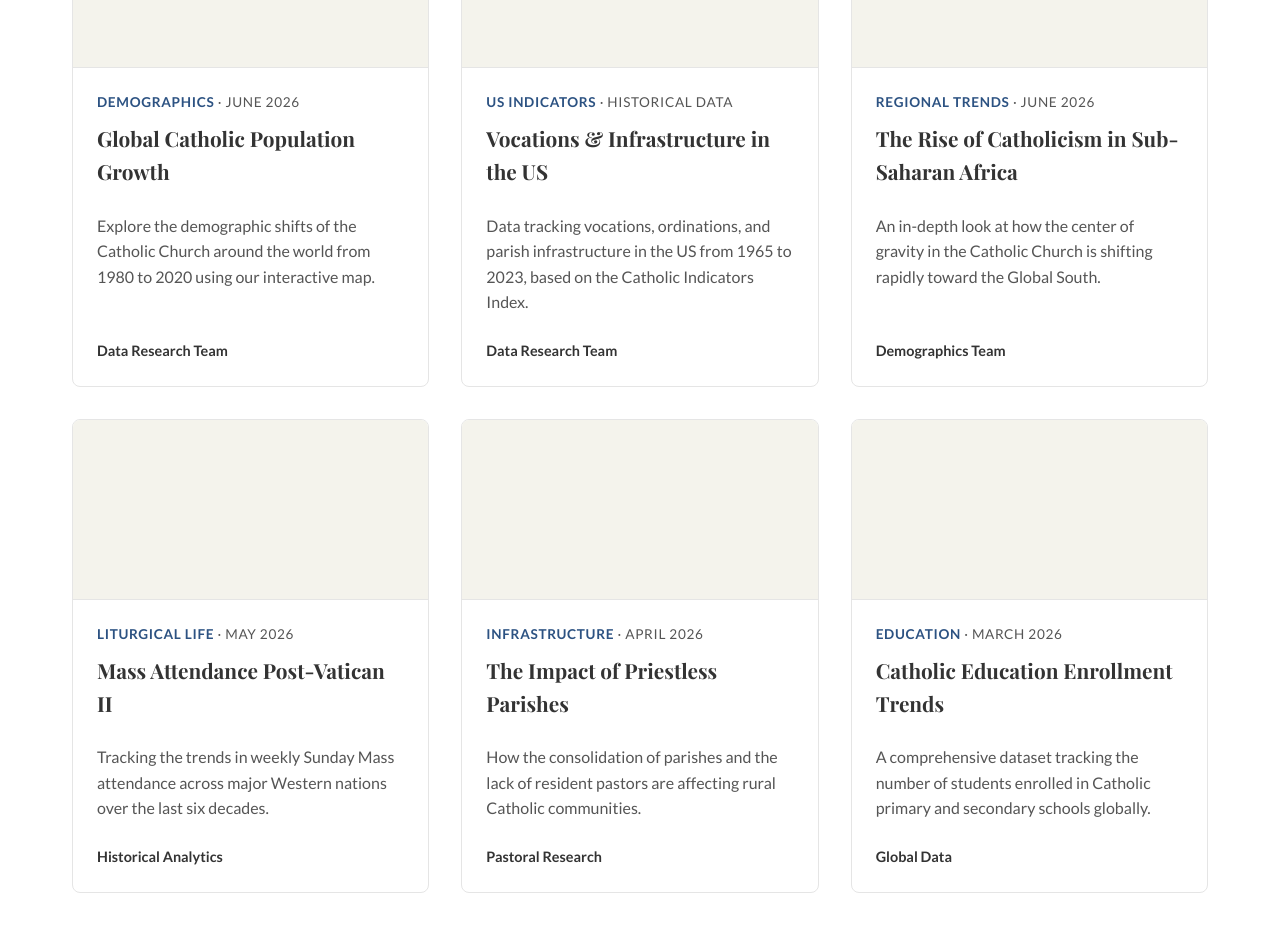
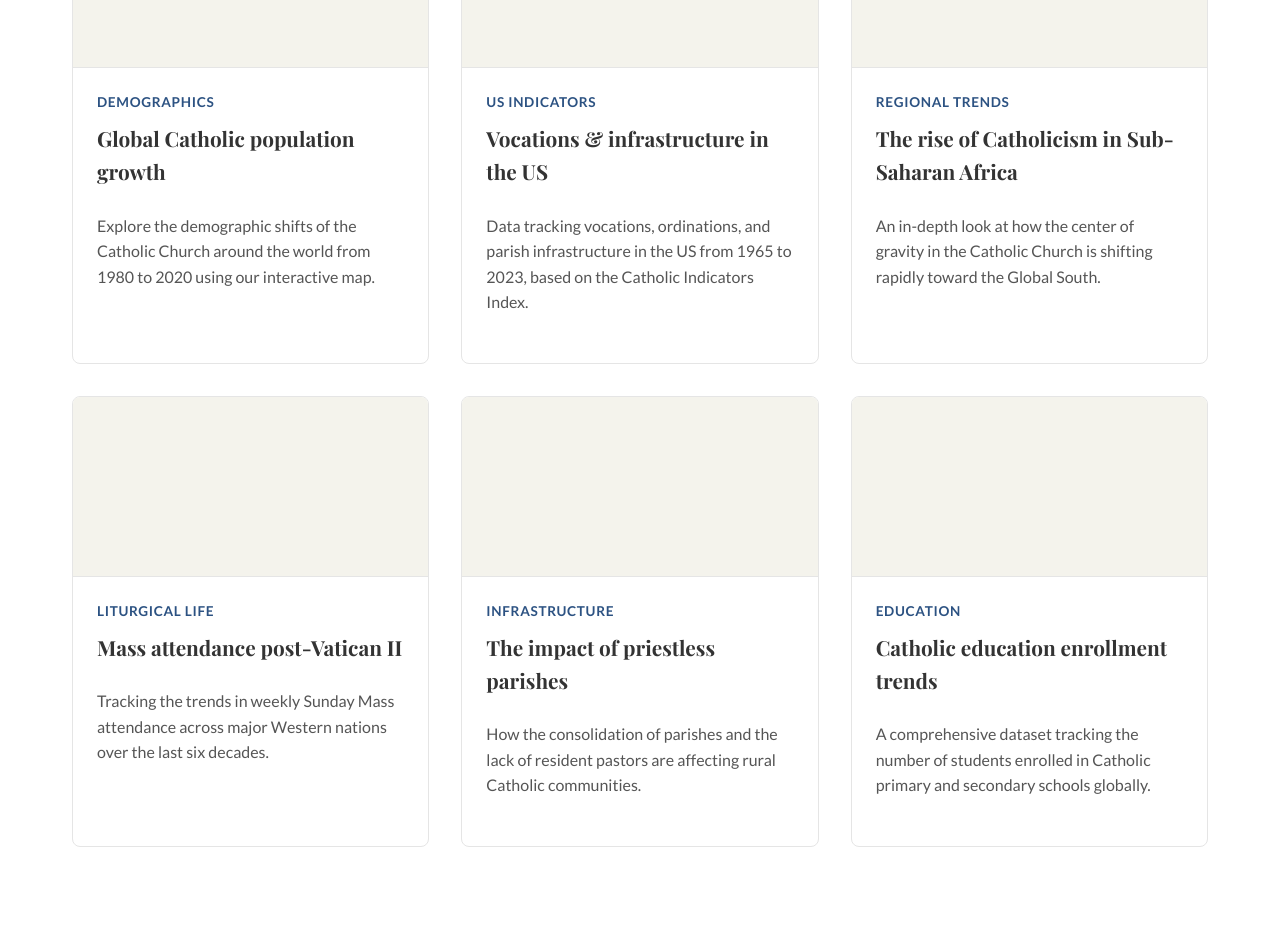
Before and after one commit to Ignisko/Caleb, a React (Vite) app: page / in a window 1280 px wide. Shown: the part 780-1712 px from the top of the page. Built offline with nearby package versions, Linux system fonts and the light colour scheme; the HTML template or start-up script is replaced by a standard one; a web font is replaced by a local one.

Commit message:
Update CALEB subtitle capitalization

```diff
--- a/src/App.tsx
+++ b/src/App.tsx
@@ -4,6 +4,8 @@ import GlobalDashboard from './components/GlobalDashboard';
 import IndicatorChart from './components/IndicatorChart';
 import Hero from './components/Hero';
 import ArticleCard from './components/ArticleCard';
+import MassAttendanceDashboard from './components/MassAttendanceDashboard';
+import { massAttendanceData } from './data/massAttendance';
 
 // Global Data (Proof of Concept)
 const globalCatholicData = {
@@ -30,7 +32,7 @@ const usLines = [
 ];
 
 function App() {
-  const [currentView, setCurrentView] = useState<'home' | 'global' | 'us'>('home');
+  const [currentView, setCurrentView] = useState<'home' | 'global' | 'us' | 'mass-attendance'>('home');
 
   if (currentView === 'global') {
     return (
@@ -61,60 +63,63 @@ function App() {
     );
   }
 
+  if (currentView === 'mass-attendance') {
+    return (
+      <div className="container">
+        <button onClick={() => setCurrentView('home')} style={{ background: 'none', border: 'none', color: '#2c5282', cursor: 'pointer', marginBottom: '2rem', fontSize: '1rem', fontWeight: 'bold' }}>&larr; Back to Home</button>
+        <section style={{ marginBottom: '4rem' }}>
+          <h2>Mass attendance post-Vatican II (1950 - 2023)</h2>
+          <p style={{ fontSize: '0.95rem', color: '#555', marginBottom: '1.5rem' }}>
+            Tracking the trends in weekly Sunday Mass attendance percentages across major Western nations.
+          </p>
+          <MassAttendanceDashboard data={massAttendanceData} />
+        </section>
+      </div>
+    );
+  }
+
   // Home View
   return (
     <>
       <header style={{ padding: '10px 20px', borderBottom: '1px solid #e5e5e5', fontWeight: 'bold', fontSize: '1.2rem', fontFamily: 'Playfair Display, serif' }}>
-        CALEB <span style={{ fontSize: '0.8rem', fontWeight: 'normal', color: '#555', marginLeft: '10px', fontFamily: 'Lato, sans-serif' }}>| Catholic Atlas of Longitudinal Ecclesiology & Benchmarks</span>
+        CALEB <span style={{ fontSize: '0.8rem', fontWeight: 'normal', color: '#555', marginLeft: '10px', fontFamily: 'Lato, sans-serif' }}>| Catholic atlas of longitudinal ecclesiology & benchmarks</span>
       </header>
       <Hero />
       <div className="container">
         <div className="article-grid">
           <ArticleCard
-            title="Global Catholic Population Growth"
+            title="Global Catholic population growth"
             category="Demographics"
-            author="Data Research Team"
-            date="June 2026"
             excerpt="Explore the demographic shifts of the Catholic Church around the world from 1980 to 2020 using our interactive map."
             onClick={() => setCurrentView('global')}
           />
           <ArticleCard
-            title="Vocations & Infrastructure in the US"
+            title="Vocations & infrastructure in the US"
             category="US Indicators"
-            author="Data Research Team"
-            date="Historical Data"
             excerpt="Data tracking vocations, ordinations, and parish infrastructure in the US from 1965 to 2023, based on the Catholic Indicators Index."
             onClick={() => setCurrentView('us')}
           />
           <ArticleCard
-            title="The Rise of Catholicism in Sub-Saharan Africa"
+            title="The rise of Catholicism in Sub-Saharan Africa"
             category="Regional Trends"
-            author="Demographics Team"
-            date="June 2026"
             excerpt="An in-depth look at how the center of gravity in the Catholic Church is shifting rapidly toward the Global South."
             onClick={() => alert('Article coming soon!')}
           />
           <ArticleCard
-            title="Mass Attendance Post-Vatican II"
+            title="Mass attendance post-Vatican II"
             category="Liturgical Life"
-            author="Historical Analytics"
-            date="May 2026"
             excerpt="Tracking the trends in weekly Sunday Mass attendance across major Western nations over the last six decades."
-            onClick={() => alert('Article coming soon!')}
+            onClick={() => setCurrentView('mass-attendance')}
           />
           <ArticleCard
-            title="The Impact of Priestless Parishes"
+            title="The impact of priestless parishes"
             category="Infrastructure"
-            author="Pastoral Research"
-            date="April 2026"
             excerpt="How the consolidation of parishes and the lack of resident pastors are affecting rural Catholic communities."
             onClick={() => alert('Article coming soon!')}
           />
           <ArticleCard
-            title="Catholic Education Enrollment Trends"
+            title="Catholic education enrollment trends"
             category="Education"
-            author="Global Data"
-            date="March 2026"
             excerpt="A comprehensive dataset tracking the number of students enrolled in Catholic primary and secondary schools globally."
             onClick={() => alert('Article coming soon!')}
           />
```
